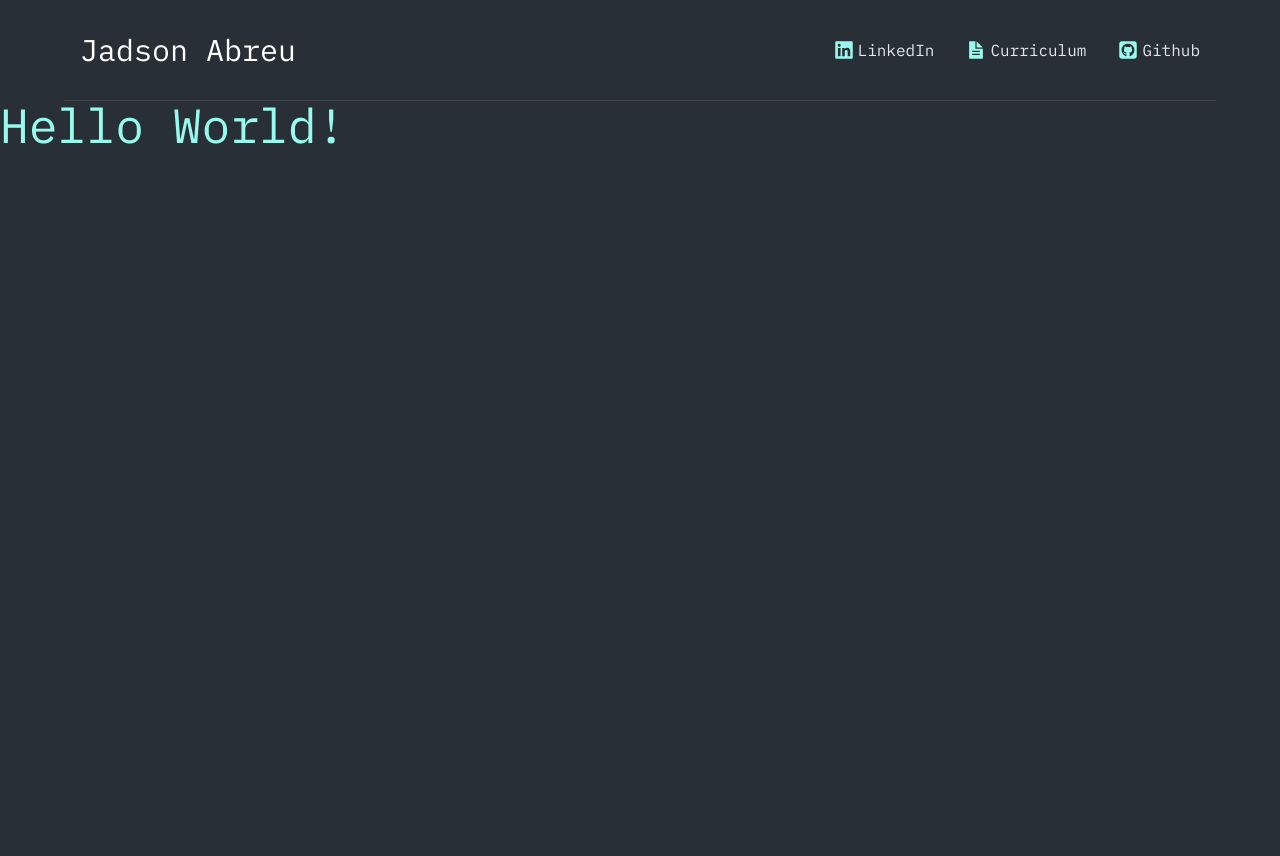
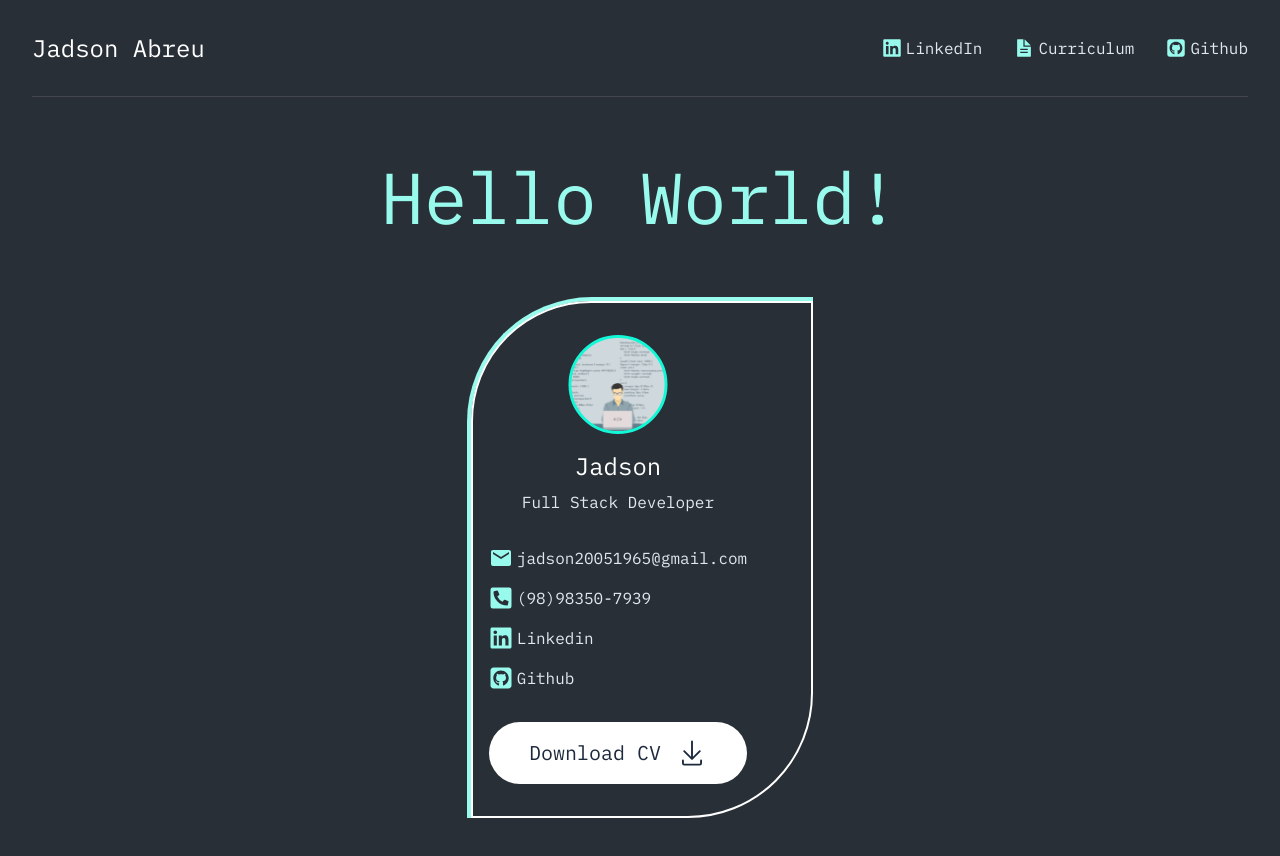
Before and after one commit to Jadson-Js/portfolio, a Next.js app: page / in a window 1280 px wide. Shown: the top 856 px of the page. Before the commit the page ends 800 px from the top, so only its background shows below. Built offline with nearby package versions, Linux system fonts and the light colour scheme.

Commit message:
add profile card

```diff
--- /dev/null
+++ b/src/components/hero/Content.tsx
@@ -0,0 +1,3 @@
+export function Content() {
+  return <div className="w-full h-120 bg-primary"></div>;
+}
--- a/src/components/hero/Hero.tsx
+++ b/src/components/hero/Hero.tsx
@@ -1,7 +1,19 @@
+import { Profile } from "./Profile";
+// import { Content } from "./Content";
+
 export function Hero() {
   return (
-    <section className="container mx-auto flex flex-col justify-center">
-      <span className="text-5xl text-primary">Hello World!</span>
+    <section className="px-8 py-8 md:py-16">
+      <div className="container mx-auto flex flex-col justify-center gap-8 md:gap-16">
+        <span className="text-5xl text-primary inline text-center md:text-7xl">
+          Hello World!
+        </span>
+
+        <div className="flex flex-col justify-center gap-8 md:flex-row md:gap-16}">
+          <Profile />
+          {/*   <Content /> */}
+        </div>
+      </div>
     </section>
   );
 }
--- a/src/components/hero/Navbar.tsx
+++ b/src/components/hero/Navbar.tsx
@@ -8,9 +8,9 @@ import { FaSquareGithub } from "react-icons/fa6";
 
 export function Navbar() {
   return (
-    <header className="sm:mx-16">
-      <nav className="container mx-auto px-4 py-8 flex flex-col justify-center items-center gap-4 border-b-1 border-bg2 md:flex-row md:justify-between">
-        <h1 className="text-3xl ">Jadson Abreu</h1>
+    <header className="px-8">
+      <nav className="container mx-auto py-8 flex flex-col justify-center items-center gap-4 border-b-1 border-bg2 md:flex-row md:justify-between">
+        <h1 className="text-2xl">Jadson Abreu</h1>
 
         <ul className="flex flex-row flex-wrap  items-center gap-4 md:gap-8">
           <li>
--- /dev/null
+++ b/src/components/hero/Profile.tsx
@@ -0,0 +1,66 @@
+import Image from "next/image";
+import Link from "next/link";
+import { FaLinkedin, FaPhoneSquareAlt } from "react-icons/fa";
+import { FaSquareGithub } from "react-icons/fa6";
+import { GoDownload } from "react-icons/go";
+import { MdEmail } from "react-icons/md";
+
+export function Profile() {
+  return (
+    <div className="border-t-4 border-l-4 border-primary rounded-tl-[125px]">
+      <div className="border-2 rounded-tl-[120px] rounded-br-[125px]  pl-4 pr-16 py-8 flex flex-col gap-8">
+        <div className="flex flex-col items-center text-center">
+          <Image
+            className="mb-4"
+            src="/profile.svg"
+            alt="Profile Photo"
+            width={100}
+            height={100}
+          />
+
+          <h2 className="mb-2 text-2xl">Jadson</h2>
+          <p className="text-slate-200">Full Stack Developer</p>
+        </div>
+
+        <ul className="flex flex-col gap-4">
+          <li>
+            <Link href={"#"} className="flex flex-row items-center gap-1">
+              <MdEmail className="text-primary text-2xl flex-shrink-0" />
+              <p className="text-slate-200 overflow-hidden whitespace-nowrap text-ellipsis">
+                jadson20051965@gmail.com
+              </p>
+            </Link>
+          </li>
+          <li>
+            <Link href={"#"} className="flex flex-row items-center gap-1">
+              <FaPhoneSquareAlt className="text-primary text-2xl flex-shrink-0" />
+              <p className="text-slate-200 overflow-hidden whitespace-nowrap text-ellipsis">
+                (98)98350-7939
+              </p>
+            </Link>
+          </li>
+          <li>
+            <Link href={"#"} className="flex flex-row items-center gap-1">
+              <FaLinkedin className="text-primary text-2xl flex-shrink-0" />
+              <p className="text-slate-200 overflow-hidden whitespace-nowrap text-ellipsis">
+                Linkedin
+              </p>
+            </Link>
+          </li>
+          <li>
+            <Link href={"#"} className="flex flex-row items-center gap-1">
+              <FaSquareGithub className="text-primary text-2xl flex-shrink-0" />
+              <p className="text-slate-200 overflow-hidden whitespace-nowrap text-ellipsis">
+                Github
+              </p>
+            </Link>
+          </li>
+        </ul>
+
+        <button className="bg-white text-slate-800 text-xl flex flex-row justify-center items-center gap-4 p-4 rounded-4xl">
+          Download CV <GoDownload className="text-3xl" />
+        </button>
+      </div>
+    </div>
+  );
+}
```
Also changed, not shown: public/profile.svg (added).
